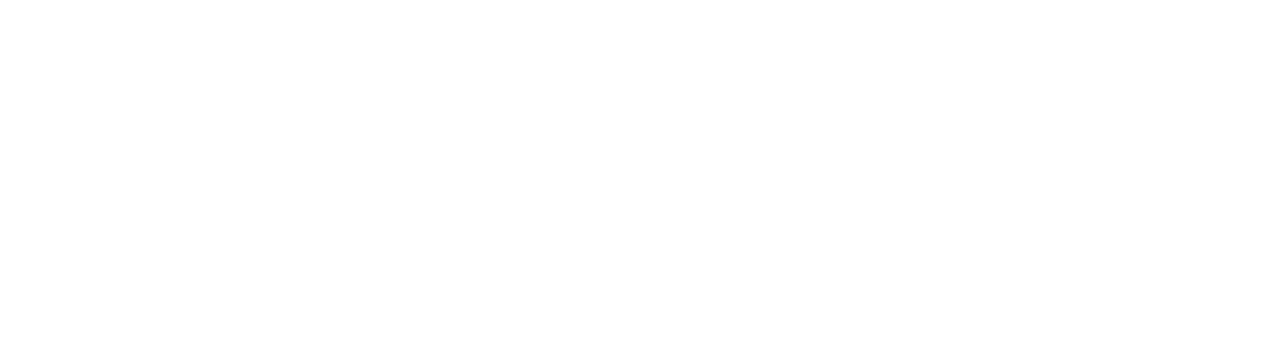
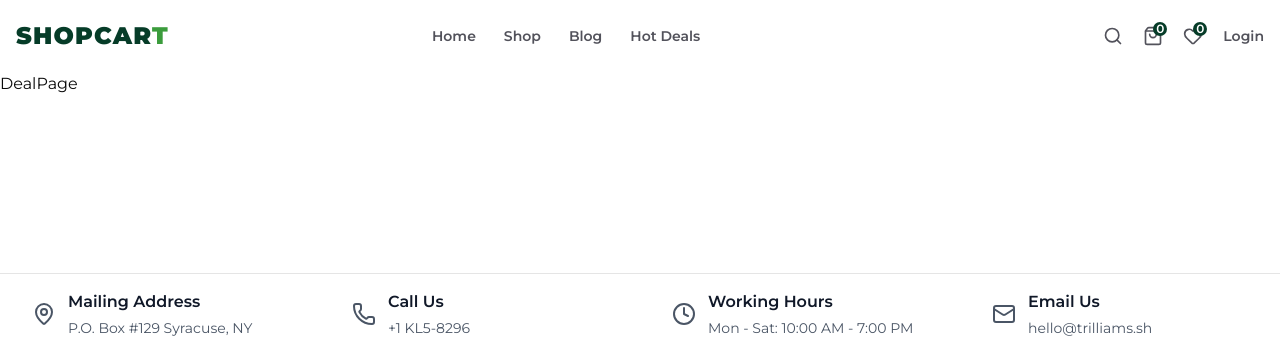
Before and after one commit to OGtrilliams/shopcartyt, a Next.js app: page /deal in a window 1280 px wide. Before the commit this address had no page. Shown: the top 338 px of the page. Built offline with nearby package versions, Linux system fonts and the light colour scheme; no server answers.

Commit message:
deals section started

```diff
--- /dev/null
+++ b/app/(client)/deal/page.tsx
@@ -0,0 +1,7 @@
+import React from "react";
+
+const DealPage = async () => {
+  return <div>DealPage</div>;
+};
+
+export default DealPage;
```
